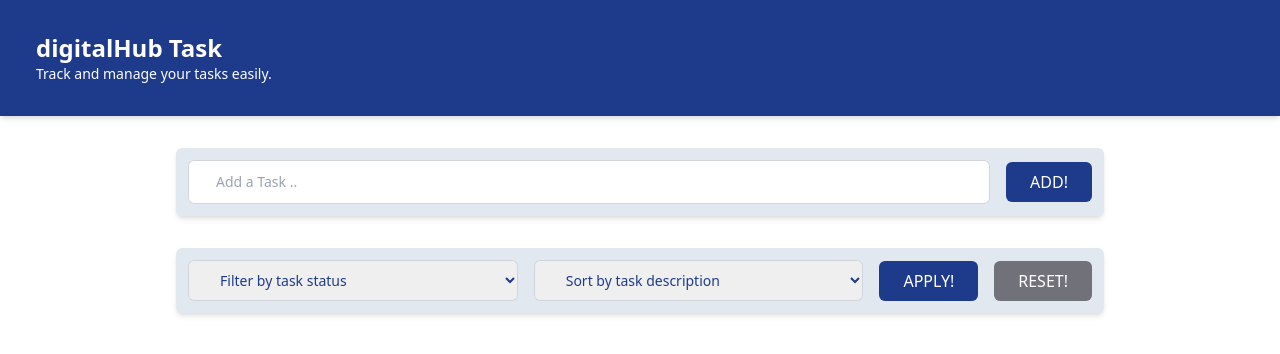
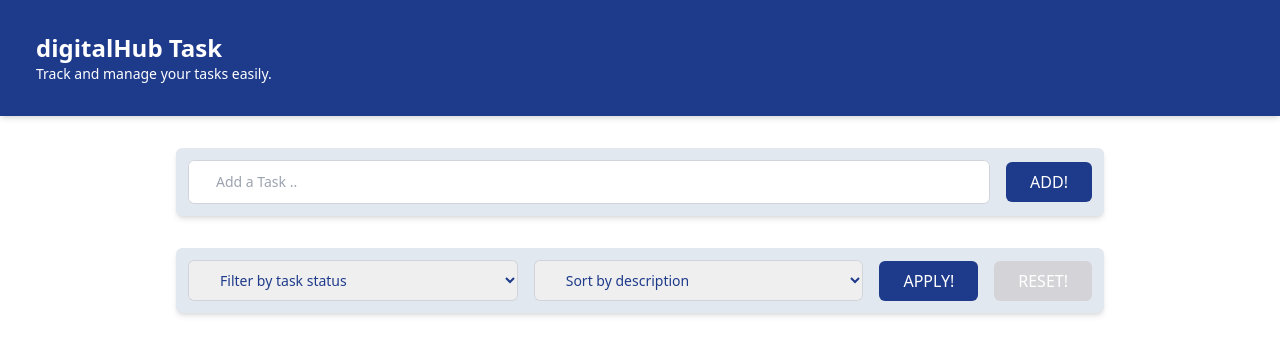
Before and after one commit to JooZef315/Task-manager, a React (Vite) app: page / in a window 1280 px wide. Shown: the top 354 px of the page. Built offline with nearby package versions, Linux system fonts and the light colour scheme.

Commit message:
feat: add filtering & sorting for tasks

```diff
--- a/src/components/tasksOps.tsx
+++ b/src/components/tasksOps.tsx
@@ -1,18 +1,36 @@
 import { FormEvent, useState } from "react";
-import { TaskStatus } from "../types";
-
-type Order = "Ascending" | "Descending";
+import { Order, TaskStatus } from "../types";
+import { useTasksStore } from "../store/useTasksStore";
+import { toast } from "react-toastify";
 
 export default function TasksOps() {
-  const [status, setStatus] = useState<TaskStatus>();
-  const [order, setOrder] = useState<Order>();
+  const [filterStatus, setFilterStatus] = useState<
+    TaskStatus | "Filter by task status"
+  >("Filter by task status");
+  const [order, setOrder] = useState<Order | "Sort by description">(
+    "Sort by description"
+  );
+
+  const filterByStatus = useTasksStore((state) => state.filterByStatus);
+  const sortByDescription = useTasksStore((state) => state.sortByDescription);
+  const resetFilters = useTasksStore((state) => state.resetFilters);
 
   const handleSubmit = (e: FormEvent<HTMLFormElement>) => {
     e.preventDefault();
+    if (filterStatus !== "Filter by task status") {
+      filterByStatus(filterStatus);
+    }
+    if (order !== "Sort by description") {
+      sortByDescription(order);
+    }
   };
 
   const handleReset = (e: FormEvent<HTMLFormElement>) => {
     e.preventDefault();
+    resetFilters();
+    setFilterStatus("Filter by task status");
+    setOrder("Sort by description");
+    toast.info("All filters are now Resetted");
   };
 
   return (
@@ -23,9 +41,8 @@ export default function TasksOps() {
     >
       <select
         className="block w-full rounded-md border-0 py-2.5 pl-7 pr-20 text-blue-900 ring-1 ring-inset ring-gray-300 placeholder:text-gray-400 focus:ring-2 focus:ring-inset focus:ring-blue-900 sm:text-sm sm:leading-6"
-        defaultValue={"Filter by task status"}
-        value={status}
-        onChange={(e) => setStatus(e.target.value as TaskStatus)}
+        value={filterStatus}
+        onChange={(e) => setFilterStatus(e.target.value as TaskStatus)}
       >
         <option
           value="Filter by task status"
@@ -40,16 +57,11 @@ export default function TasksOps() {
       </select>
       <select
         className="block w-full rounded-md border-0 py-2.5 pl-7 pr-20 text-blue-900 ring-1 ring-inset ring-gray-300 placeholder:text-gray-400 focus:ring-2 focus:ring-inset focus:ring-blue-900 sm:text-sm sm:leading-6"
-        defaultValue={"Sort by task description"}
         value={order}
         onChange={(e) => setOrder(e.target.value as Order)}
       >
-        <option
-          value="Sort by task description"
-          disabled
-          className="text-gray-400"
-        >
-          Sort by task description
+        <option value="Sort by description" disabled className="text-gray-400">
+          Sort by description
         </option>
         <option value="Ascending">Ascending</option>
         <option value="Descending">Descending</option>
@@ -62,6 +74,10 @@ export default function TasksOps() {
       </button>
       <button
         type="reset"
+        disabled={
+          order == "Sort by description" &&
+          filterStatus == "Filter by task status"
+        }
         className="flex-1 w-full rounded-md border-0 py-2 px-6 text-center bg-zinc-500 hover:bg-zinc-600 text-white disabled:bg-zinc-300"
       >
         RESET!
--- a/src/store/useTasksStore.ts
+++ b/src/store/useTasksStore.ts
@@ -1,14 +1,14 @@
 import { create } from "zustand";
-import { TTask, TaskStatus } from "../types";
+import { Order, TTask, TaskStatus } from "../types";
 
 type TasksStore = {
   tasks: TTask[];
   addTask(task: TTask): void;
   editTask(updatedtask: TTask): void;
   deleteTask(id: string): void;
-  clearTasks(): void;
   filterByStatus: (status: TaskStatus) => void;
-  sortByDescription: (order: "asc" | "desc") => void;
+  sortByDescription: (order: Order) => void;
+  resetFilters(): void;
 };
 
 export const useTasksStore = create<TasksStore>((set, get) => ({
@@ -30,10 +30,7 @@ export const useTasksStore = create<TasksStore>((set, get) => ({
     localStorage.setItem("tasks", JSON.stringify(tasksAfterDeletion));
     set({ tasks: [...tasksAfterDeletion] });
   },
-  clearTasks() {
-    localStorage.setItem("tasks", JSON.stringify([]));
-    set({ tasks: [] });
-  },
+
   filterByStatus(status) {
     set((state) => ({
       tasks: state.tasks.filter((task) => task.status === status),
@@ -42,10 +39,13 @@ export const useTasksStore = create<TasksStore>((set, get) => ({
   sortByDescription(order) {
     set((state) => ({
       tasks: [...state.tasks].sort((a, b) =>
-        order === "asc"
+        order === "Ascending"
           ? a.description.localeCompare(b.description)
           : b.description.localeCompare(a.description)
       ),
     }));
   },
+  resetFilters() {
+    set({ tasks: JSON.parse(localStorage.getItem("tasks") || "[]") });
+  },
 }));
--- a/src/types.ts
+++ b/src/types.ts
@@ -13,3 +13,8 @@ export type TTask = {
 export type TaskToEdit = {
   id: string;
 } & Partial<Omit<TTask, "id">>;
+
+export enum Order {
+  Ascending = "Ascending",
+  Descending = "Descending",
+}
```
